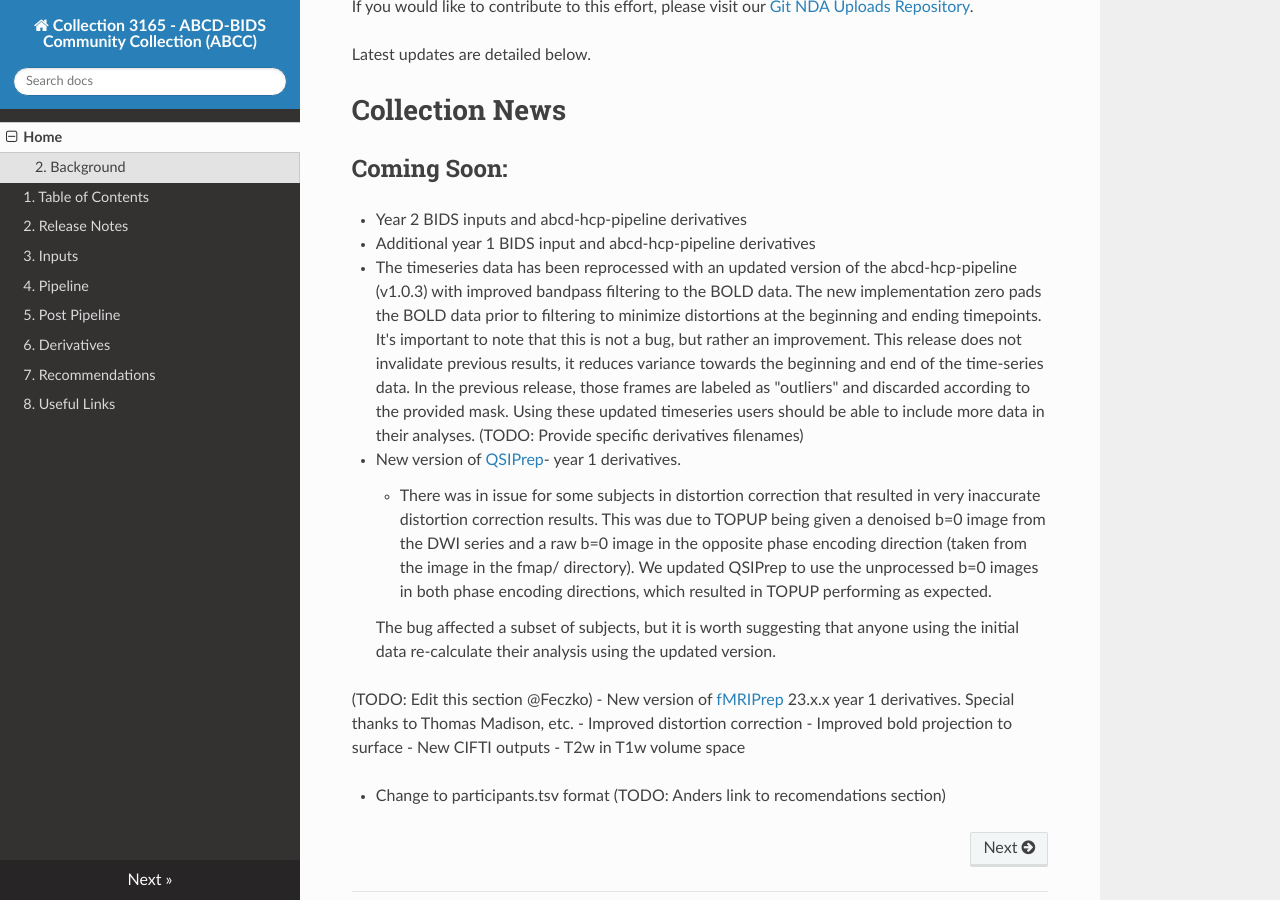
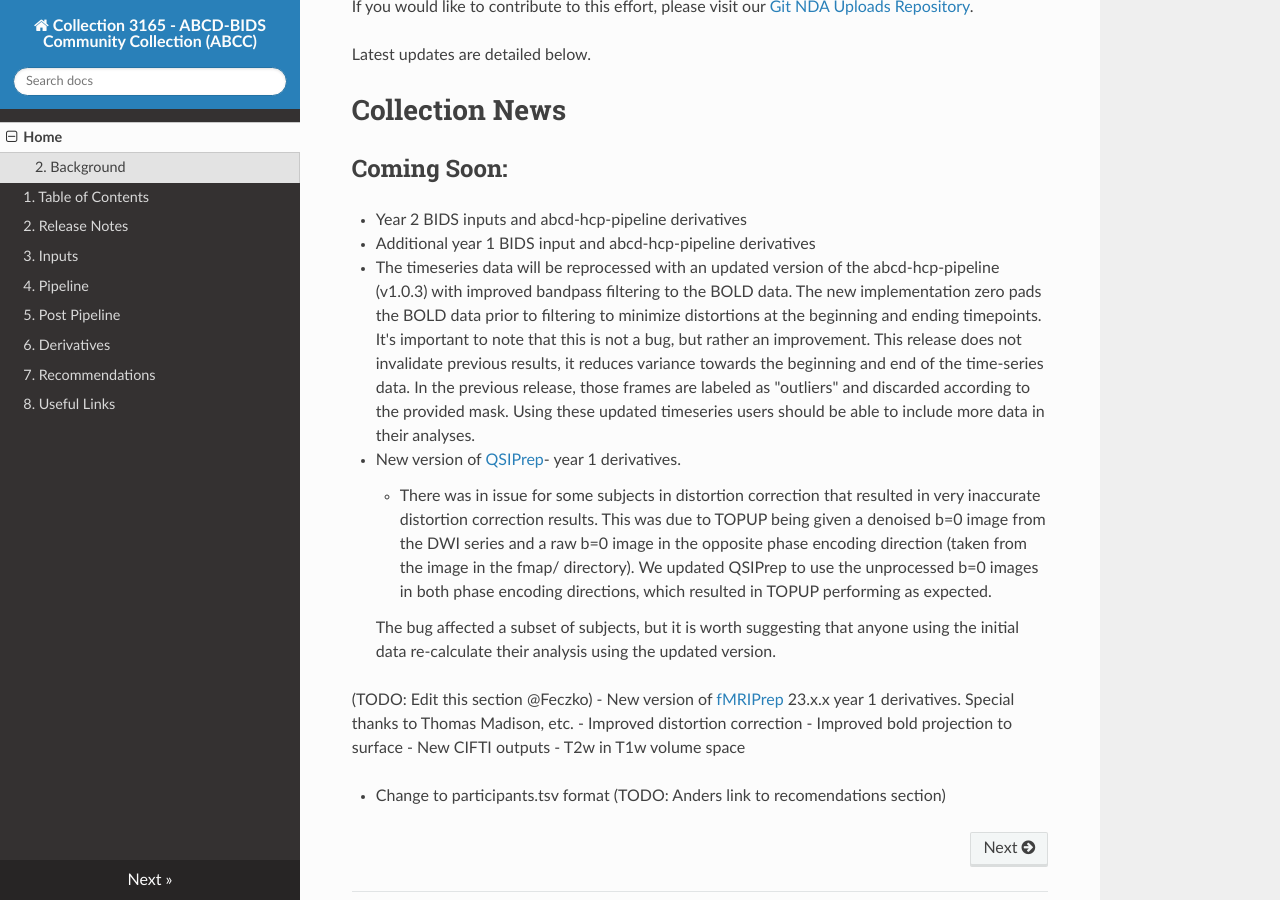
Before and after one commit to ABCD-STUDY/nda-abcd-collection-3165, an MkDocs documentation site: the page built from docs/index.md, in a window 1280 px wide and 900 px high, scrolled down 1069 px. Built offline with MkDocs 1.6.1, drawn with Linux system fonts in a browser that asks for light colours; nearby versions of some CDN libraries.

Commit message:
updated todos

```diff
--- a/docs/index.md
+++ b/docs/index.md
@@ -31,7 +31,7 @@ Latest updates are detailed below.
 
 - Additional year 1 BIDS input and abcd-hcp-pipeline derivatives
 
-- The timeseries data has been reprocessed with an updated version of the abcd-hcp-pipeline (v1.0.3) with improved bandpass filtering to the BOLD data. The new implementation zero pads the BOLD data prior to filtering to minimize distortions at the beginning and ending timepoints. It's important to note that this is not a bug, but rather an improvement. This release does not invalidate previous results, it reduces variance towards the beginning and end of the time-series data. In the previous release, those frames are labeled as "outliers" and discarded according to the provided mask. Using these updated timeseries users should be able to include more data in their analyses. (TODO: Provide specific derivatives filenames)
+- The timeseries data will be reprocessed with an updated version of the abcd-hcp-pipeline (v1.0.3) with improved bandpass filtering to the BOLD data. The new implementation zero pads the BOLD data prior to filtering to minimize distortions at the beginning and ending timepoints. It's important to note that this is not a bug, but rather an improvement. This release does not invalidate previous results, it reduces variance towards the beginning and end of the time-series data. In the previous release, those frames are labeled as "outliers" and discarded according to the provided mask. Using these updated timeseries users should be able to include more data in their analyses.
 
 - New version of [QSIPrep](https://qsiprep.readthedocs.io/en/stable/)- year 1 derivatives.
     - There was in issue for some subjects in distortion correction that resulted in very inaccurate distortion correction results. This was due to TOPUP being given a denoised b=0 image from the DWI series and a raw b=0 image in the opposite phase encoding direction (taken from the image in the fmap/ directory). We updated QSIPrep to use the unprocessed b=0 images in both phase encoding directions, which resulted in TOPUP performing as expected.
```
